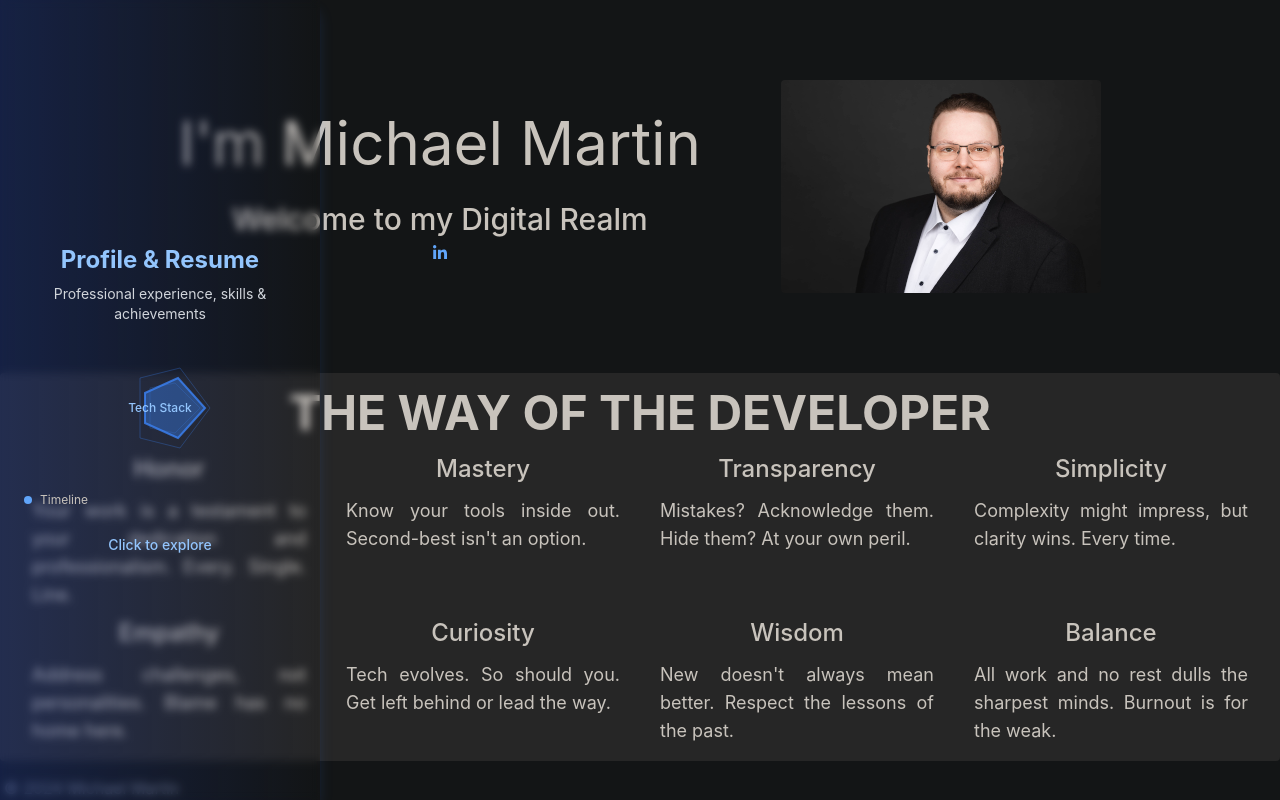
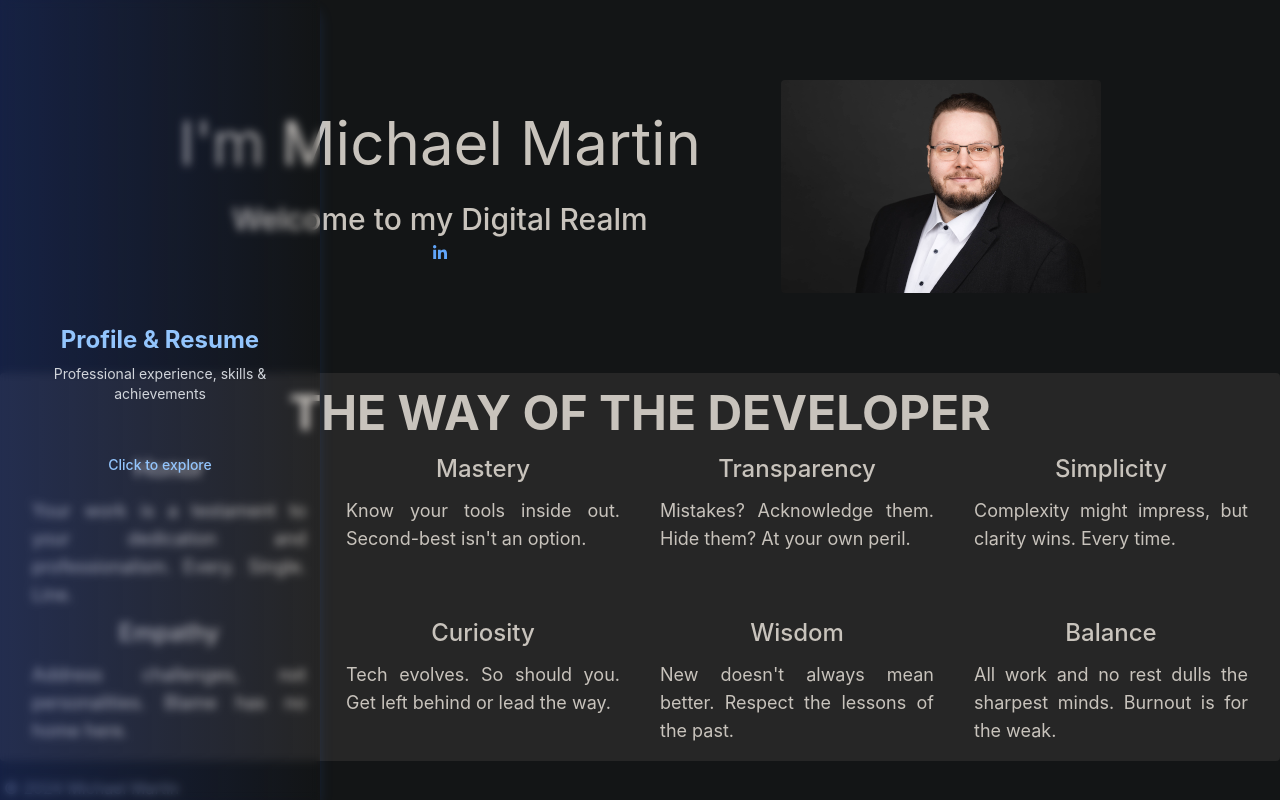
Before and after one commit to 0xMMA/personal-website, a SvelteKit app in the folder website-ui/: page / in a window 1280 px wide. Built offline with nearby package versions, Linux system fonts and the light colour scheme.

Commit message:
Removes mini radar chart and feature highlights
Hides the mini radar chart preview and feature highlights on the left side.
This change may be temporary, as these elements are commented out rather than
completely removed, likely for future reconsideration or alternative
implementations.

```diff
--- a/website-ui/src/routes/left.svelte
+++ b/website-ui/src/routes/left.svelte
@@ -51,25 +51,25 @@
             </div>
 
             <!-- Mini radar chart preview -->
-            <div class="relative mx-auto mb-6">
+            <!-- <div class="relative mx-auto mb-6">
                 <svg width="120" height="120" viewBox="0 0 120 120" class="transform rotate-90">
-                    <!-- Radar chart background -->
+                     Radar chart background
                     <polygon points="60,10 100,40 90,80 30,80 20,40"
                              fill="none" stroke="rgba(59, 130, 246, 0.3)" stroke-width="1"/>
                     <polygon points="60,20 85,45 80,70 40,70 35,45"
                              fill="none" stroke="rgba(59, 130, 246, 0.2)" stroke-width="1"/>
 
-                    <!-- Data visualization -->
+                     Data visualization
                     <polygon points="60,15 90,42 75,75 45,75 30,42"
                              fill="rgba(59, 130, 246, 0.4)" stroke="rgba(59, 130, 246, 0.8)" stroke-width="2"/>
                 </svg>
                 <div class="absolute inset-0 flex items-center justify-center">
                     <span class="text-xs text-blue-300 font-medium">Tech Stack</span>
                 </div>
-            </div>
+            </div> -->
 
             <!-- Feature highlights -->
-            <div class="space-y-2 text-xs">
+            <!-- <div class="space-y-2 text-xs"> -->
                 <!-- <div class="flex items-center space-x-2">
                     <div class="w-2 h-2 bg-blue-400 rounded-full"></div>
                     <span>Interactive Skills Radar</span>
@@ -78,11 +78,11 @@
                     <div class="w-2 h-2 bg-blue-400 rounded-full"></div>
                     <span>PDF Resume Export</span>
                 </div> -->
-                <div class="flex items-center space-x-2">
+                <!-- <div class="flex items-center space-x-2">
                     <div class="w-2 h-2 bg-blue-400 rounded-full"></div>
                     <span>Timeline</span>
                 </div>
-            </div>
+            </div> -->
 
             <div class="mt-6 text-center">
                 <span class="text-blue-300 text-sm font-medium">Click to explore</span>
```
